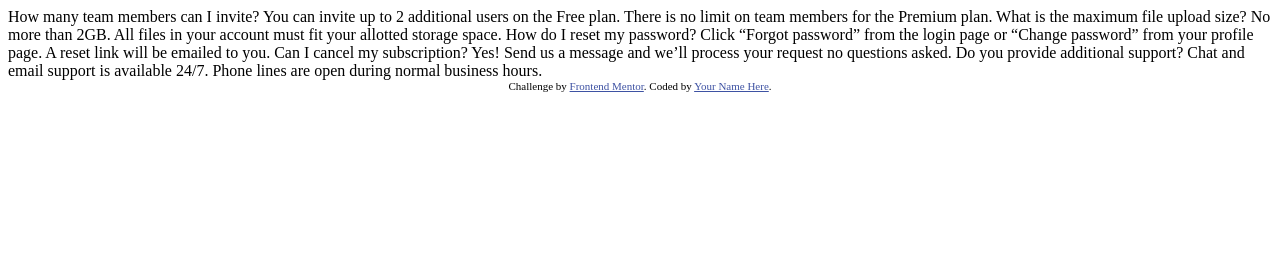
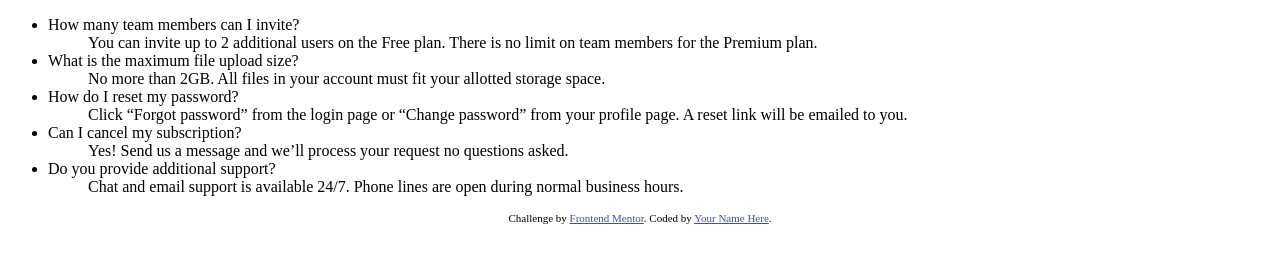
Before and after one commit to LuisElizaldeCruz/accordion-card, a plain HTML site: page index.html in a window 1280 px wide. Drawn offline with Linux system fonts and the light colour scheme.

Commit message:
se agrego la estructura de la lista desplegable

```diff
--- a/index.html
+++ b/index.html
@@ -7,7 +7,7 @@
   <link rel="icon" type="image/png" sizes="32x32" href="./images/favicon-32x32.png">
 
   <title>Frontend Mentor | FAQ Accordion Card</title>
-
+  <link rel="stylesheet" href="style.css">
   <!-- Feel free to remove these styles or customise in your own stylesheet 👍 -->
   <style>
     .attribution { font-size: 11px; text-align: center; }
@@ -15,23 +15,34 @@
   </style>
 </head>
 <body>
-  How many team members can I invite?
-  You can invite up to 2 additional users on the Free plan. There is no limit on
-  team members for the Premium plan.
+  <div class="contenedor">
+  <div class="imagen">
 
-  What is the maximum file upload size?
-  No more than 2GB. All files in your account must fit your allotted storage space.
+  </div>
 
-  How do I reset my password?
-  Click “Forgot password” from the login page or “Change password” from your profile page.
-  A reset link will be emailed to you.
+  <div class="lista">
+    <nav>
+      <ul id="menu">
+        <li>How many team members can I invite?</li>
+            <ul>You can invite up to 2 additional users on the Free plan. There is no limit on
+                team members for the Premium plan.</ul>
 
-  Can I cancel my subscription?
-  Yes! Send us a message and we’ll process your request no questions asked.
+        <li>What is the maximum file upload size?</li>
+            <ul>No more than 2GB. All files in your account must fit your allotted storage space.</ul>
 
-  Do you provide additional support?
-  Chat and email support is available 24/7. Phone lines are open during normal business hours.
+        <li>How do I reset my password?</li>
+            <ul>Click “Forgot password” from the login page or “Change password” from your profile page.
+                A reset link will be emailed to you.</ul>
 
+        <li>Can I cancel my subscription?</li>
+            <ul>Yes! Send us a message and we’ll process your request no questions asked.</ul>
+
+        <li>Do you provide additional support?</li>
+            <ul>Chat and email support is available 24/7. Phone lines are open during normal business hours.</ul>
+      </ul>
+    </nav>
+  </div>
+</div>
   <div class="attribution">
     Challenge by <a href="https://www.frontendmentor.io?ref=challenge" target="_blank">Frontend Mentor</a>.
     Coded by <a href="#">Your Name Here</a>.
--- /dev/null
+++ b/style.css
@@ -0,0 +1,20 @@
+:root{
+    /* primario */
+    /* texto */
+        --very-dark-desaturated-blue: hsl(238, 29%, 16%);
+        --soft-red: hsl(14, 88%, 65%);
+
+        /* gradiente */
+        --Soft-violet: hsl(273, 75%, 66%);
+        --Soft-blue: hsl(240, 73%, 65%);
+
+        /* text */
+        --Very-dark-grayish-blue: hsl(237, 12%, 33%);
+        --Dark-grayish-blue: hsl(240, 6%, 50%);
+
+        --Light-grayish-blue: hsl(240, 5%, 91%);
+}
+
+body{
+
+}
```
